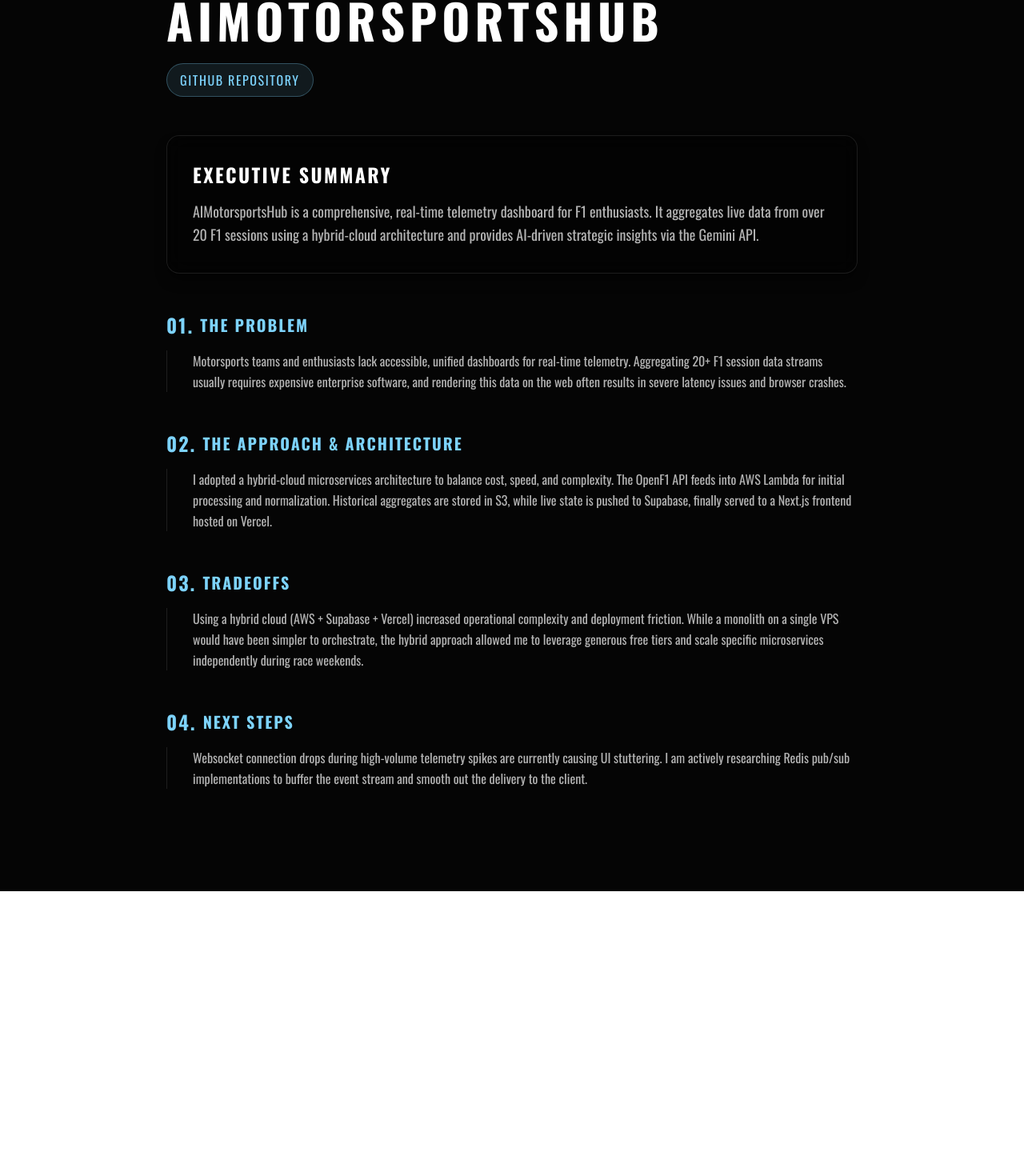
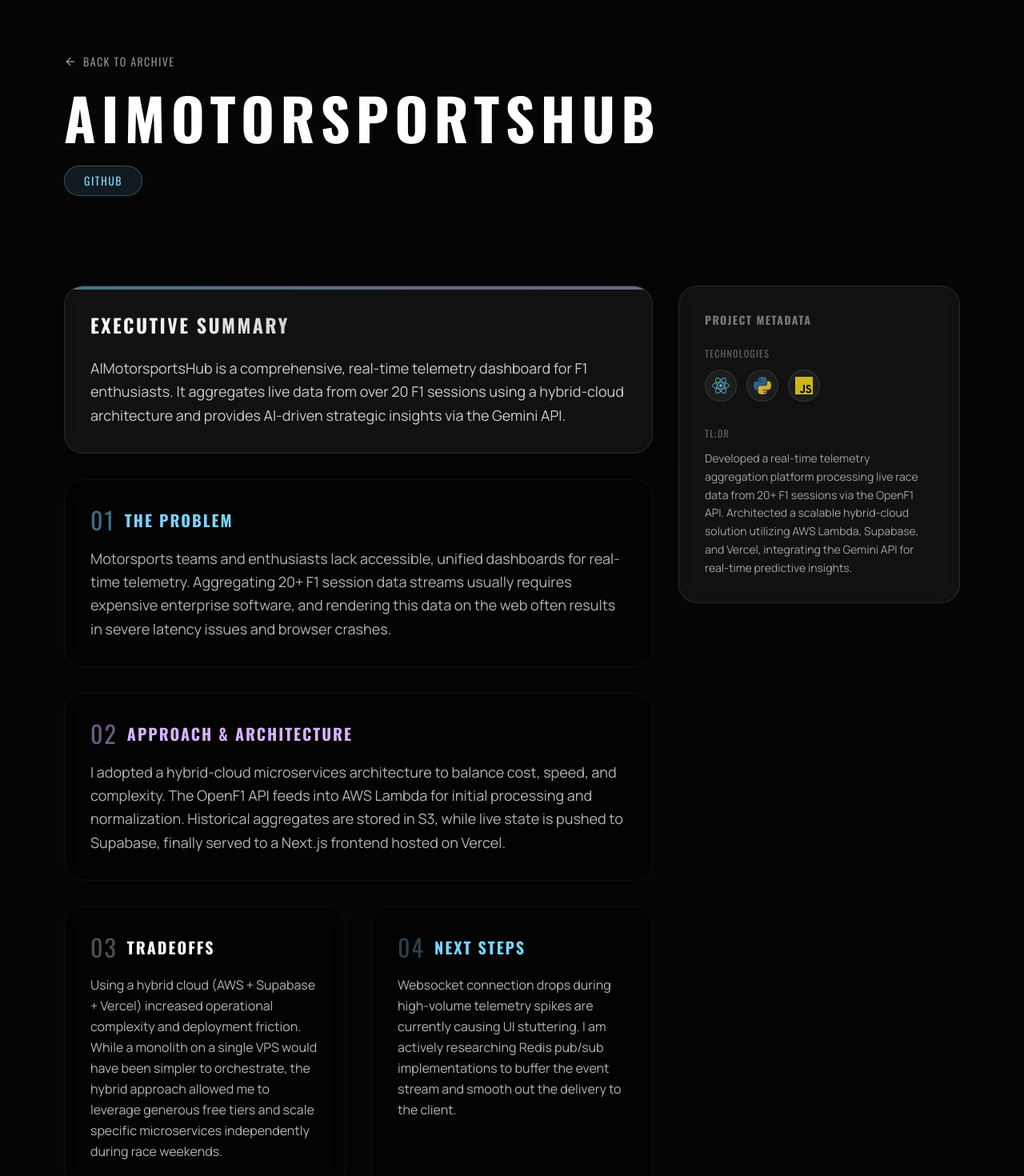
Before and after one commit to haresham15/Haresh_Murugesan_Portfolio, a Next.js app: page /projects/ai-motorsports-hub in a window 1280 px wide. Shown: the part 187-1657 px from the top of the page at 80% size. Before the commit the page ends 1301 px from the top, so only its background shows below. Built offline with nearby package versions, Linux system fonts and the light colour scheme.

Commit message:
case study update

```diff
--- a/pages/projects/[slug].jsx
+++ b/pages/projects/[slug].jsx
@@ -1,17 +1,24 @@
 import React from 'react';
 import Head from 'next/head';
 import Link from 'next/link';
+import Image from 'next/image';
 import { motion } from 'framer-motion';
 import { spotlightProjects, archiveProjects } from '../../src/data/projects';
 import FractalGlassBackground from '../../src/components/FractalGlassBackground';
 import Header from '../../src/components/Header';
 
+const fadeIn = {
+  initial: { opacity: 0, y: 30 },
+  whileInView: { opacity: 1, y: 0 },
+  viewport: { once: true },
+  transition: { duration: 0.8, ease: [0.22, 1, 0.36, 1] }
+};
+
 export default function ProjectCaseStudy({ project }) {
   if (!project) {
-  return <div className="text-white p-20">Project not found</div>;
+    return <div className="text-white p-20 flex items-center justify-center min-h-screen font-sans text-2xl tracking-widest uppercase">Project not found</div>;
   }
 
- // Fallbacks if the project doesn't have a case study object yet (failsafe)
   const caseStudy = project.caseStudy || {};
 
   return (
@@ -23,107 +30,187 @@
       <FractalGlassBackground />
       <Header />
 
-   <main className="w-full max-w-4xl mx-auto px-4 py-32 relative z-10">
+      <main className="w-full pb-32 relative z-10">
+
+        {/* HERO SECTION */}
+        <div className="relative w-full h-[60vh] min-h-[400px] flex items-end justify-center mb-16 overflow-hidden">
+          {project.image && (
+            <div className="absolute inset-0 z-0">
+              <Image
+                src={project.image}
+                alt={project.title}
+                layout="fill"
+                objectFit="cover"
+                className="opacity-40 object-top"
+                priority
+              />
+              {/* Gradient Overlay */}
+              <div className="absolute inset-0 bg-gradient-to-t from-[#050505] via-[#050505]/80 to-transparent"></div>
+            </div>
+          )}
+
+          <div className="relative z-10 w-full max-w-6xl mx-auto px-4 pb-12">
             <Link
               href="/projects"
-     className="text-light-gray/60 hover:text-cine-teal font-sans tracking-widest uppercase text-sm mb-8 inline-block transition-colors"
+              className="text-light-gray/60 hover:text-cine-teal font-sans tracking-widest uppercase text-sm mb-6 inline-flex items-center gap-2 transition-colors"
             >
-     ← Back to Archive
+              <svg viewBox="0 0 24 24" fill="none" stroke="currentColor" strokeWidth="2" strokeLinecap="round" strokeLinejoin="round" className="w-4 h-4"><line x1="19" y1="12" x2="5" y2="12"></line><polyline points="12 19 5 12 12 5"></polyline></svg>
+              Back to Archive
             </Link>
 
-    <motion.div
+            <motion.h1
+              className="text-5xl md:text-7xl font-sans tracking-widest uppercase font-bold tracking-tight text-white mb-6"
               initial={{ opacity: 0, y: 20 }}
               animate={{ opacity: 1, y: 0 }}
-     transition={{ duration: 0.8 , ease: [0.22, 1, 0.36, 1]}}
+              transition={{ duration: 0.8, ease: [0.22, 1, 0.36, 1] }}
             >
-     <h1 className="text-4xl md:text-6xl font-sans tracking-widest uppercase font-bold tracking-tight text-white mb-6">
               {project.title}
-     </h1>
+            </motion.h1>
 
-     <div className="flex flex-wrap gap-4 mb-12">
+            <motion.div
+              className="flex flex-wrap items-center gap-4"
+              initial={{ opacity: 0 }}
+              animate={{ opacity: 1 }}
+              transition={{ duration: 0.8, delay: 0.2, ease: [0.22, 1, 0.36, 1] }}
+            >
+              {project.stack && (
+                <span className="text-cine-lavender font-sans tracking-widest uppercase px-4 py-2 text-sm border border-cine-lavender/30 bg-cine-lavender/5 rounded-full">
+                  {project.stack}
+                </span>
+              )}
               {project.github && (
-       <a href={project.github} target="_blank" rel="noopener noreferrer" className="text-cine-teal hover:text-white font-sans tracking-widest uppercase border border-cine-teal/30 bg-cine-teal/10 px-4 py-2 rounded-full transition-colors">
-        GitHub Repository
+                <a href={project.github} target="_blank" rel="noopener noreferrer" className="text-cine-teal hover:text-white font-sans tracking-widest uppercase text-sm border border-cine-teal/30 bg-cine-teal/10 px-6 py-2 rounded-full transition-all hover:bg-cine-teal/20">
+                  GitHub
                 </a>
               )}
               {project.demo && (
-       <a href={project.demo} target="_blank" rel="noopener noreferrer" className="text-cine-lavender hover:text-white font-sans tracking-widest uppercase border border-cine-lavender/30 bg-cine-lavender/10 px-4 py-2 rounded-full transition-colors">
+                <a href={project.demo} target="_blank" rel="noopener noreferrer" className="text-white hover:text-charcoal font-sans tracking-widest uppercase text-sm border border-white bg-white/10 hover:bg-white px-6 py-2 rounded-full transition-all">
                   Live Demo
                 </a>
               )}
-      {/* If it's an archive project, it might just have 'link' */}
               {project.link && project.link !== '#' && !project.github && !project.demo && (
-        <a href={project.link} target="_blank" rel="noopener noreferrer" className="text-cine-teal hover:text-white font-sans tracking-widest uppercase border border-cine-teal/30 bg-cine-teal/10 px-4 py-2 rounded-full transition-colors">
-         {project.link.includes('github.com') ? 'GitHub Repository' : 'View Project'}
+                <a href={project.link} target="_blank" rel="noopener noreferrer" className="text-cine-teal hover:text-white font-sans tracking-widest uppercase text-sm border border-cine-teal/30 bg-cine-teal/10 px-6 py-2 rounded-full transition-all hover:bg-cine-teal/20">
+                  {project.link.includes('github.com') ? 'GitHub' : 'View Project'}
                 </a>
               )}
+            </motion.div>
+          </div>
+        </div>
 
-      {project.stack && (
-       <span className="text-light-gray/60 font-sans tracking-widest uppercase px-4 py-2 flex items-center border border-white/5 rounded-full">
-        Stack: {project.stack}
-       </span>
+        {/* CONTENT GRID */}
+        <div className="w-full max-w-6xl mx-auto px-4 grid grid-cols-1 lg:grid-cols-12 gap-8 relative z-20">
+
+          {/* Main Body */}
+          <div className="lg:col-span-8 space-y-8">
+
+            {caseStudy.executiveSummary && (
+              <motion.section
+                className="bg-glass-bg backdrop-blur-md border border-glass-border rounded-3xl p-8 shadow-2xl relative overflow-hidden group"
+                {...fadeIn}
+              >
+                <div className="absolute top-0 left-0 w-full h-1 bg-gradient-to-r from-cine-teal to-cine-lavender opacity-50 group-hover:opacity-100 transition-opacity"></div>
+                <h2 className="text-2xl font-sans tracking-widest uppercase font-bold text-transparent bg-clip-text bg-gradient-to-r from-white to-light-gray/60 mb-6">
+                  Executive Summary
+                </h2>
+                <p className="text-light-gray/90 font-inter leading-relaxed text-lg">
+                  {caseStudy.executiveSummary}
+                </p>
+              </motion.section>
+            )}
+
+            {caseStudy.problem && (
+              <motion.section
+                className="bg-black/40 backdrop-blur-md border border-white/5 rounded-3xl p-8 hover:border-cine-teal/30 transition-colors"
+                {...fadeIn}
+              >
+                <h3 className="text-xl font-sans tracking-widest uppercase font-bold text-cine-teal mb-4 flex items-center gap-3">
+                  <span className="text-3xl font-light text-cine-teal/50">01</span> The Problem
+                </h3>
+                <p className="text-light-gray/80 font-inter leading-relaxed text-lg">
+                  {caseStudy.problem}
+                </p>
+              </motion.section>
+            )}
+
+            {caseStudy.architecture && (
+              <motion.section
+                className="bg-black/40 backdrop-blur-md border border-white/5 rounded-3xl p-8 hover:border-cine-lavender/30 transition-colors"
+                {...fadeIn}
+              >
+                <h3 className="text-xl font-sans tracking-widest uppercase font-bold text-cine-lavender mb-4 flex items-center gap-3">
+                  <span className="text-3xl font-light text-cine-lavender/50">02</span> Approach & Architecture
+                </h3>
+                <p className="text-light-gray/80 font-inter leading-relaxed text-lg">
+                  {caseStudy.architecture}
+                </p>
+              </motion.section>
+            )}
+
+            <div className="grid grid-cols-1 md:grid-cols-2 gap-8">
+              {caseStudy.tradeoffs && (
+                <motion.section
+                  className="bg-black/40 backdrop-blur-md border border-white/5 rounded-3xl p-8 hover:border-white/20 transition-colors"
+                  {...fadeIn}
+                >
+                  <h3 className="text-xl font-sans tracking-widest uppercase font-bold text-white mb-4 flex items-center gap-3">
+                    <span className="text-3xl font-light text-white/30">03</span> Tradeoffs
+                  </h3>
+                  <p className="text-light-gray/80 font-inter leading-relaxed">
+                    {caseStudy.tradeoffs}
+                  </p>
+                </motion.section>
+              )}
+
+              {caseStudy.nextSteps && (
+                <motion.section
+                  className="bg-black/40 backdrop-blur-md border border-white/5 rounded-3xl p-8 hover:border-cine-teal/30 transition-colors"
+                  {...fadeIn}
+                >
+                  <h3 className="text-xl font-sans tracking-widest uppercase font-bold text-cine-teal mb-4 flex items-center gap-3">
+                    <span className="text-3xl font-light text-cine-teal/30">04</span> Next Steps
+                  </h3>
+                  <p className="text-light-gray/80 font-inter leading-relaxed">
+                    {caseStudy.nextSteps}
+                  </p>
+                </motion.section>
               )}
             </div>
 
-     {caseStudy.executiveSummary && (
-      <div className="bg-black/40 backdrop-blur-md border border-white/10 rounded-2xl p-8 mb-12 shadow-lg shadow-black/50">
-       <h2 className="text-2xl font-sans tracking-widest uppercase font-bold text-white mb-4">Executive Summary</h2>
-       <p className="text-light-gray/80 font-sans leading-relaxed text-lg">
-        {caseStudy.executiveSummary}
+          </div>
+
+          {/* Sidebar */}
+          <div className="lg:col-span-4 space-y-6">
+            <motion.div
+              className="bg-glass-bg backdrop-blur-md border border-glass-border rounded-3xl p-8 sticky top-32"
+              {...fadeIn}
+            >
+              <h3 className="text-sm font-sans tracking-widest uppercase font-bold text-light-gray/50 mb-6">Project Metadata</h3>
+
+              {project.icons && project.icons.length > 0 && (
+                <div className="mb-8">
+                  <p className="text-xs font-sans tracking-widest uppercase text-light-gray/40 mb-3">Technologies</p>
+                  <div className="flex flex-wrap gap-3">
+                    {project.icons.map((icon, i) => (
+                      <div key={i} className="w-10 h-10 rounded-full bg-white/5 border border-white/10 flex items-center justify-center p-2">
+                        <Image src={`/icons/${icon}`} alt="tech-icon" width={24} height={24} className="opacity-80" />
+                      </div>
+                    ))}
+                  </div>
+                </div>
+              )}
+
+              {project.description && (
+                <div>
+                  <p className="text-xs font-sans tracking-widest uppercase text-light-gray/40 mb-3">TL;DR</p>
+                  <p className="text-light-gray/70 font-inter text-sm leading-relaxed">
+                    {project.description}
                   </p>
                 </div>
               )}
+            </motion.div>
+          </div>
 
-     <div className="space-y-12">
-      {/* The Problem */}
-      {caseStudy.problem && (
-       <section>
-        <h3 className="text-xl font-sans tracking-widest uppercase font-bold text-cine-teal mb-4 flex items-center gap-2">
-         <span className="text-2xl">01.</span> The Problem
-        </h3>
-        <p className="text-light-gray/80 font-sans leading-relaxed pl-8 border-l border-white/10">
-         {caseStudy.problem}
-        </p>
-       </section>
-      )}
-
-      {/* Architecture */}
-      {caseStudy.architecture && (
-       <section>
-        <h3 className="text-xl font-sans tracking-widest uppercase font-bold text-cine-teal mb-4 flex items-center gap-2">
-         <span className="text-2xl">02.</span> The Approach & Architecture
-        </h3>
-        <p className="text-light-gray/80 font-sans leading-relaxed pl-8 border-l border-white/10 mb-6">
-         {caseStudy.architecture}
-        </p>
-       </section>
-      )}
-
-      {/* Tradeoffs */}
-      {caseStudy.tradeoffs && (
-       <section>
-        <h3 className="text-xl font-sans tracking-widest uppercase font-bold text-cine-teal mb-4 flex items-center gap-2">
-         <span className="text-2xl">03.</span> Tradeoffs
-        </h3>
-        <p className="text-light-gray/80 font-sans leading-relaxed pl-8 border-l border-white/10">
-         {caseStudy.tradeoffs}
-        </p>
-       </section>
-      )}
-
-      {/* Next Steps */}
-      {caseStudy.nextSteps && (
-       <section>
-        <h3 className="text-xl font-sans tracking-widest uppercase font-bold text-cine-teal mb-4 flex items-center gap-2">
-         <span className="text-2xl">04.</span> Next Steps
-        </h3>
-        <p className="text-light-gray/80 font-sans leading-relaxed pl-8 border-l border-white/10">
-         {caseStudy.nextSteps}
-        </p>
-       </section>
-      )}
         </div>
-    </motion.div>
       </main>
     </div>
   );
```
Lines whose indentation alone changed are shown as unchanged.
